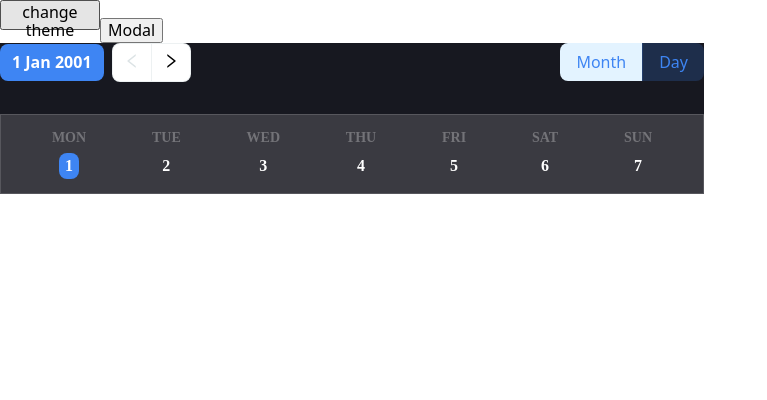
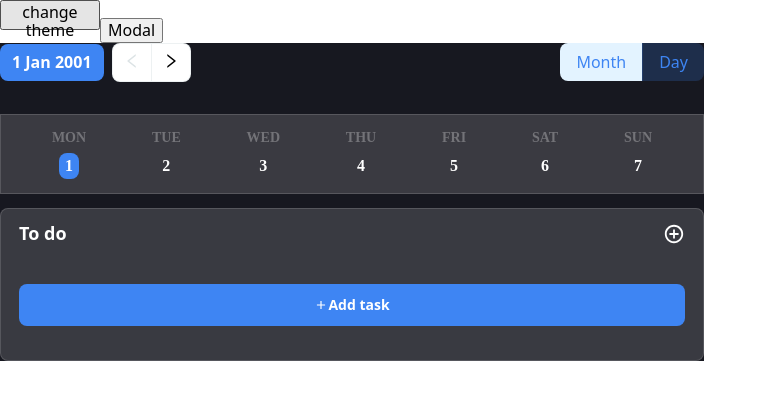
Before and after one commit to IngvarVG76/GooseTrack-with-backend-3.0, a React (Vite) app: page /GooseTrack-with-backend-3.0/calendar/day/1 in a window 1280 px wide. Shown: the top 400 px of the page, without its empty margins (0-767 px from the left). Built offline with nearby package versions, Linux system fonts and the light colour scheme.

Commit message:
create add task

```diff
--- a/package.json
+++ b/package.json
@@ -13,6 +13,9 @@
   "dependencies": {
     "@emotion/react": "^11.11.1",
     "@emotion/styled": "^11.11.0",
+    "@mui/icons-material": "^5.14.13",
+    "@mui/material": "^5.14.13",
+    "@mui/styled-engine-sc": "^6.0.0-alpha.1",
     "@reduxjs/toolkit": "^1.9.7",
     "@vitejs/plugin-react-swc": "^3.3.2",
     "date-fns": "^2.30.0",
@@ -26,7 +29,7 @@
     "recharts": "^2.9.0",
     "redux": "^4.2.1",
     "redux-persist": "^6.0.0",
-    "styled-components": "^6.0.7",
+    "styled-components": "^6.1.0",
     "vite-plugin-svgr": "^3.2.0",
     "yup": "^1.3.2"
   },
--- a/src/components/Calendar/GooseDay/GooseDay.jsx
+++ b/src/components/Calendar/GooseDay/GooseDay.jsx
@@ -1,11 +1,15 @@
 import { useParams } from 'react-router-dom';
 import WeekCalendar from '../CalendarHeadDay/WeekCalendar';
+import { TasksColumn } from '../TasksColumn/TasksColumn ';
 
 export const GooseDay = () => {
   const params = useParams();
   const date = new Date(params.currentDate);
 
-
-
-  return <WeekCalendar activeDate={date} />;
+  return (
+    <>
+      <WeekCalendar activeDate={date} />
+      <TasksColumn title={'To do'} />
+    </>
+  );
 };
--- /dev/null
+++ b/src/components/Calendar/TasksColumn/TasksColumn .jsx
@@ -0,0 +1,30 @@
+// import { useParams } from 'react-router-dom';
+// import { StyledLink } from './StyledPeriodTypeSelect';
+
+import {
+  ButtonMUI,
+  IconAdd,
+  Text,
+  Title,
+  WrapperTasks,
+  Wrapper,
+  IconBtn,
+  ButtonPlus,
+} from './TasksColumn .styled';
+
+export const TasksColumn = ({ title }) => {
+  return (
+    <WrapperTasks>
+      <Wrapper>
+        <Title>{title}</Title>
+        <ButtonPlus>
+          <IconAdd />
+        </ButtonPlus>
+      </Wrapper>
+
+      <ButtonMUI>
+        <IconBtn /> <Text>Add task</Text>
+      </ButtonMUI>
+    </WrapperTasks>
+  );
+};
--- /dev/null
+++ b/src/components/Calendar/TasksColumn/TasksColumn .styled.jsx
@@ -0,0 +1,66 @@
+import styled from 'styled-components';
+import AddCircleOutlineIcon from '@mui/icons-material/AddCircleOutline';
+import AddIcon from '@mui/icons-material/Add';
+
+import { Button } from '@mui/base';
+
+export const WrapperTasks = styled.div`
+  margin-top: 14px;
+  max-height: 432px;
+  border-radius: 8px;
+  border: 1px;
+  gap: 18px;
+  padding: 14px 18px;
+  background: ${({ theme }) => theme.colors.calendarBackground};
+  border: 1px solid ${({ theme }) => theme.colors.borderСalendarColor};
+`;
+
+export const Wrapper = styled.div`
+  display: flex;
+  justify-content: space-between;
+`;
+
+export const Title = styled.p`
+  font-size: 18px;
+  font-weight: 700;
+  line-height: 20px;
+  letter-spacing: 0em;
+  color: ${({ theme }) => theme.colors.calendarTextColor};
+`;
+
+export const ButtonMUI = styled(Button)`
+  display: flex;
+  justify-content: center;
+  align-items: center;
+  border-radius: 8px;
+  border: none;
+  padding: 12px 0;
+  width: 100%;
+  margin-top: 35px;
+  margin-bottom: 20px;
+  background-color: ${({ theme }) => theme.colors.backgroundButton};
+`;
+
+export const IconAdd = styled(AddCircleOutlineIcon)`
+  font-size: 22px !important;
+  color: ${({ theme }) => theme.colors.calendarTextColor};
+`;
+
+export const ButtonPlus = styled.button`
+  padding: 0;
+  border: none;
+  background-color: inherit;
+`;
+
+export const Text = styled.p`
+  font-size: 14px;
+  font-weight: 600;
+  line-height: calc(18 / 14);
+  letter-spacing: 0em;
+  color: ${({ theme }) => theme.colors.textButton};
+`;
+
+export const IconBtn = styled(AddIcon)`
+  font-size: 14px !important;
+  color: ${({ theme }) => theme.colors.textButton};
+`;
```
Also changed, not shown: 1 other file (tests, documents, lock files or other folders).
